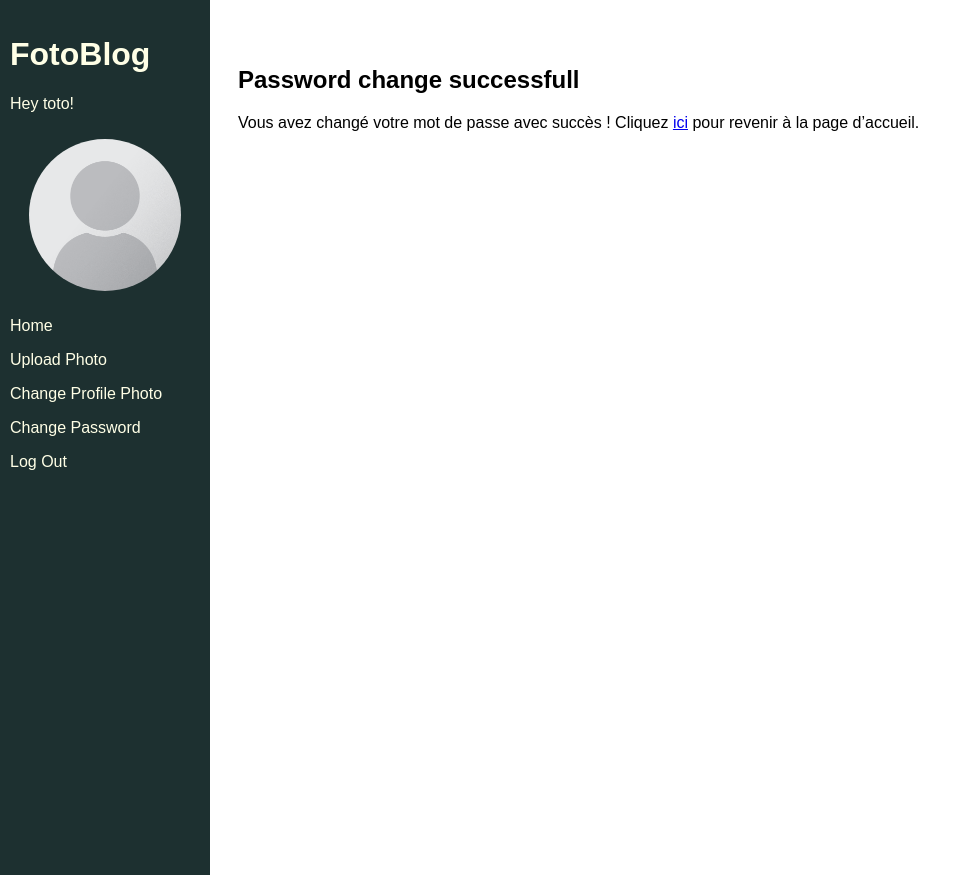
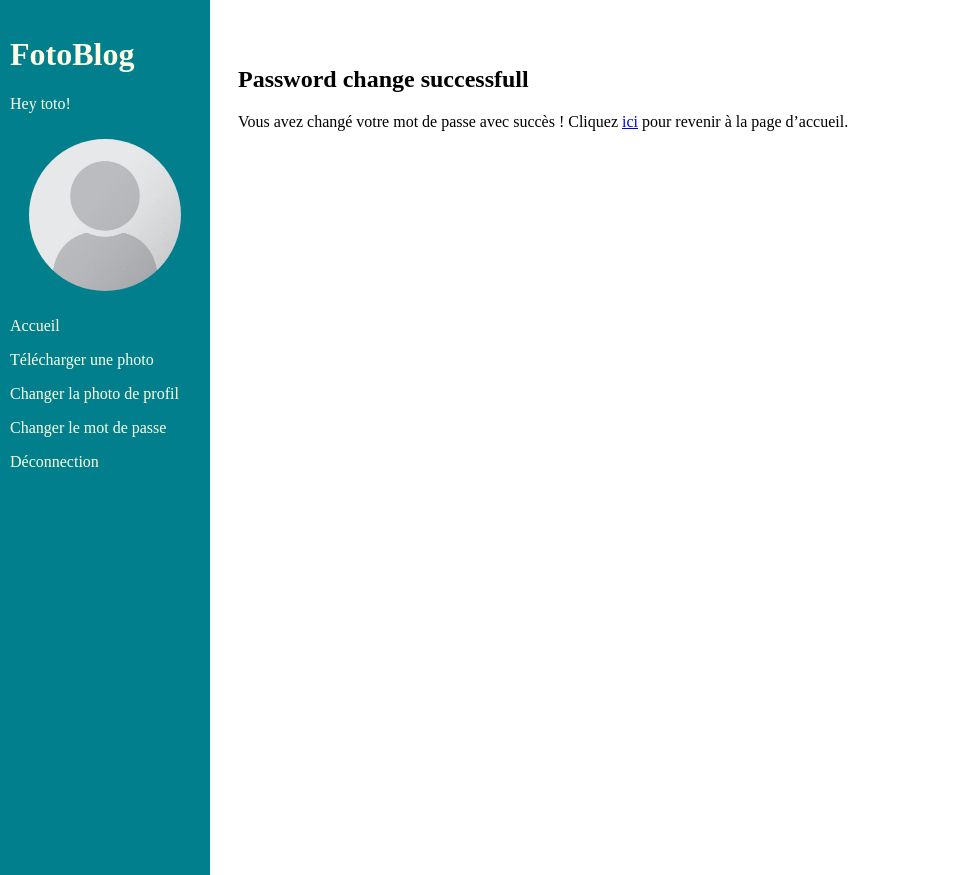
Before and after one commit to LaureSaintAntonin/fotoblog, a Django app: page /change-password-done/ in a window 1280 px wide. Shown: the whole page, without its empty margins (0-971 px from the left). Run offline with Django 5.2, Linux system fonts and the light colour scheme; a user stored in the database is signed in.

Commit message:
chapite5.3

```diff
--- a/authentication/forms.py
+++ b/authentication/forms.py
@@ -11,3 +11,8 @@ class SignupForm(UserCreationForm):
     class Meta(UserCreationForm.Meta):
         model = get_user_model()
         fields = ['username', 'email', 'first_name', 'last_name', 'role']
+
+class UploadProfilePhotoForm(forms.ModelForm):
+    class Meta:
+        model = get_user_model()
+        fields = ('profile_photo', )
--- a/fotoblog/urls.py
+++ b/fotoblog/urls.py
@@ -29,6 +29,7 @@ urlpatterns = [
     path('change-password/', PasswordChangeView.as_view(template_name='authentication/password_change_form.html'), name='password_change'),
     path('change-password-done/', PasswordChangeDoneView.as_view(template_name='authentication/password_change_done.html'), name='password_change_done'),
     path('signup', authentication.views.signup_page, name='signup'),
+    path('profile-photo/upload', authentication.views.upload_profile_photo,name='upload_profile_photo'),
     path('home/', blog.views.home, name='home'),
     path('photo/upload/', blog.views.photo_upload, name='photo_upload'),
 ]
--- a/static/app.css
+++ b/static/app.css
@@ -1,5 +1,5 @@
 html {
-	font-family: Arial;
+	font-family: Montserrat;
 }
 
 /* The sidebar menu */
@@ -10,7 +10,7 @@ html {
 	z-index: 1; /* Stay on top */
 	top: 0; /* Stay at the top */
 	left: 0;
-	background-color: #1d3030;
+	background-color: #017f8d;
 	color: #ffffe6;
 	overflow-x: hidden; /* Disable horizontal scroll */
 	padding-top: 15px;
--- a/templates/base.html
+++ b/templates/base.html
@@ -8,12 +8,16 @@
 		<h1>FotoBlog</h1>
 		{%  if user.is_authenticated %}
 			<p>Hey {{ user }}!</p>
+			{% if user.profile_photo %}
+			<img class="avatar" src={{ user.profile_photo.url }}>
+		{% else %}
 			<img class="avatar" src="{% static 'images/default_profile.png'%}">
-			<p><a href="{% url 'home' %}">Home</a></p>
-			<p><a href="{% url 'photo_upload' %}">Upload Photo</a></p>
-			<p><a href="">Change Profile Photo</a></p>
-			<p><a href="{% url 'password_change' %}">Change Password</a></p>
-			<p><a href="{% url 'logout' %}">Log Out</a></p>
+		{% endif %}
+			<p><a href="{% url 'home' %}">Accueil</a></p>
+			<p><a href="{% url 'photo_upload' %}">Télécharger une photo</a></p>
+			<p><a href="{% url 'upload_profile_photo' %}">Changer la photo de profil</a></p>
+			<p><a href="{% url 'password_change' %}">Changer le mot de passe</a></p>
+			<p><a href="{% url 'logout' %}">Déconnection</a></p>
 		{% endif %}
 	</div>
 	<div class="main">
```
Also changed, not shown: authentication/templates/authentication/upload_profile_photo.html (added, +7 -0 lines), authentication/views.py (+10 -0 lines), blog/forms.py (line endings or trailing spaces), db.sqlite3.
